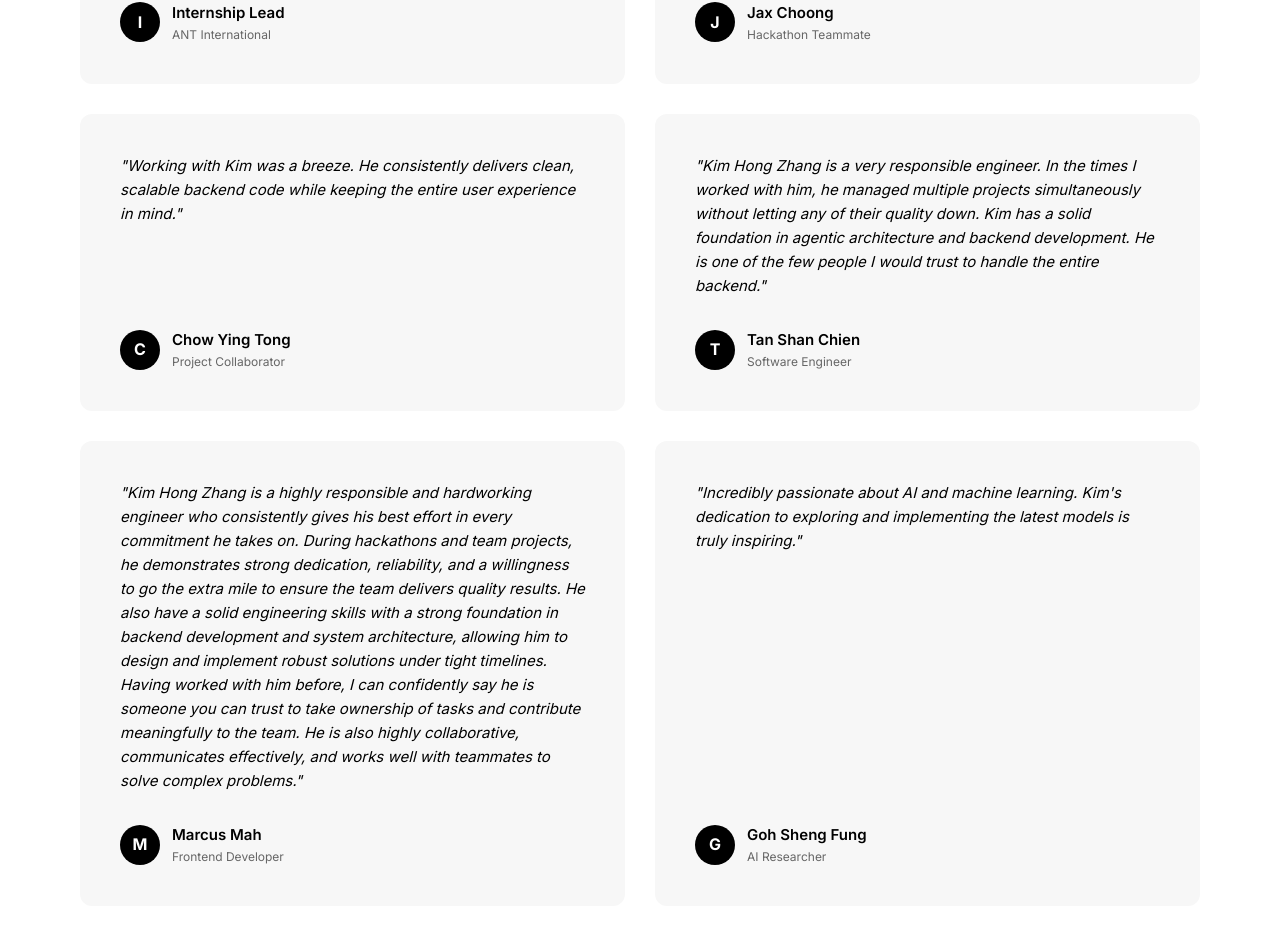
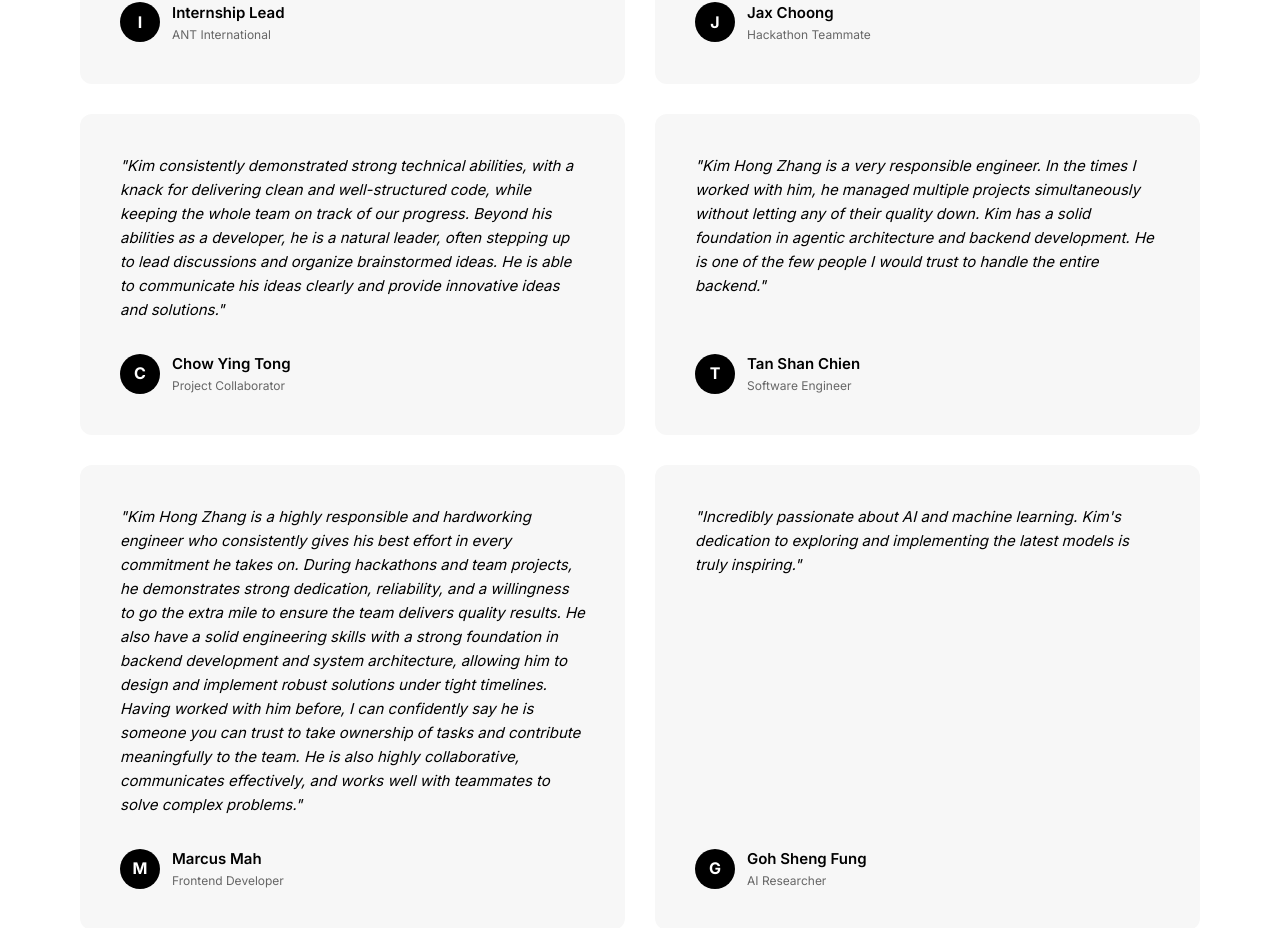
Before and after one commit to kimhongzhang323/portfolio, a React (Vite) app in the folder client/: page / in a window 1280 px wide. Shown: the part 6998-7926 px from the top of the page. Built offline with nearby package versions, Linux system fonts and the light colour scheme.

Commit message:
feat: add initial `profileData` object containing personal, education, experience, project, and testimonial details.

```diff
--- a/client/src/data.js
+++ b/client/src/data.js
@@ -51,7 +51,7 @@ export const profileData = {
   testimonials: [
     { name: "Internship Lead", role: "ANT International", content: "Kim's ability to blend AI logic with seamless front-end design is truly unique. He brings a level of intelligence to products that goes beyond just code." },
     { name: "Jax Choong", role: "Hackathon Teammate", content: "Kim is a powerhouse when it comes to integrating AI into functioning products. His speed and architectural vision during development are unmatched." },
-    { name: "Chow Ying Tong", role: "Project Collaborator", content: "Working with Kim was a breeze. He consistently delivers clean, scalable backend code while keeping the entire user experience in mind." },
+    { name: "Chow Ying Tong", role: "Project Collaborator", content: "Kim consistently demonstrated strong technical abilities, with a knack for delivering clean and well-structured code, while keeping the whole team on track of our progress. Beyond his abilities as a developer, he is a natural leader, often stepping up to lead discussions and organize brainstormed ideas. He is able to communicate his ideas clearly and provide innovative ideas and solutions." },
     { name: "Tan Shan Chien", role: "Software Engineer", content: "Kim Hong Zhang is a very responsible engineer. In the times I worked with him, he managed multiple projects simultaneously without letting any of their quality down. Kim has a solid foundation in agentic architecture and backend development. He is one of the few people I would trust to handle the entire backend." },
     { name: "Marcus Mah", role: "Frontend Developer", content: "Kim Hong Zhang is a highly responsible and hardworking engineer who consistently gives his best effort in every commitment he takes on. During hackathons and team projects, he demonstrates strong dedication, reliability, and a willingness to go the extra mile to ensure the team delivers quality results. He also have a solid engineering skills with a strong foundation in backend development and system architecture, allowing him to design and implement robust solutions under tight timelines. Having worked with him before, I can confidently say he is someone you can trust to take ownership of tasks and contribute meaningfully to the team. He is also highly collaborative, communicates effectively, and works well with teammates to solve complex problems." },
     { name: "Goh Sheng Fung", role: "AI Researcher", content: "Incredibly passionate about AI and machine learning. Kim's dedication to exploring and implementing the latest models is truly inspiring." },
```
